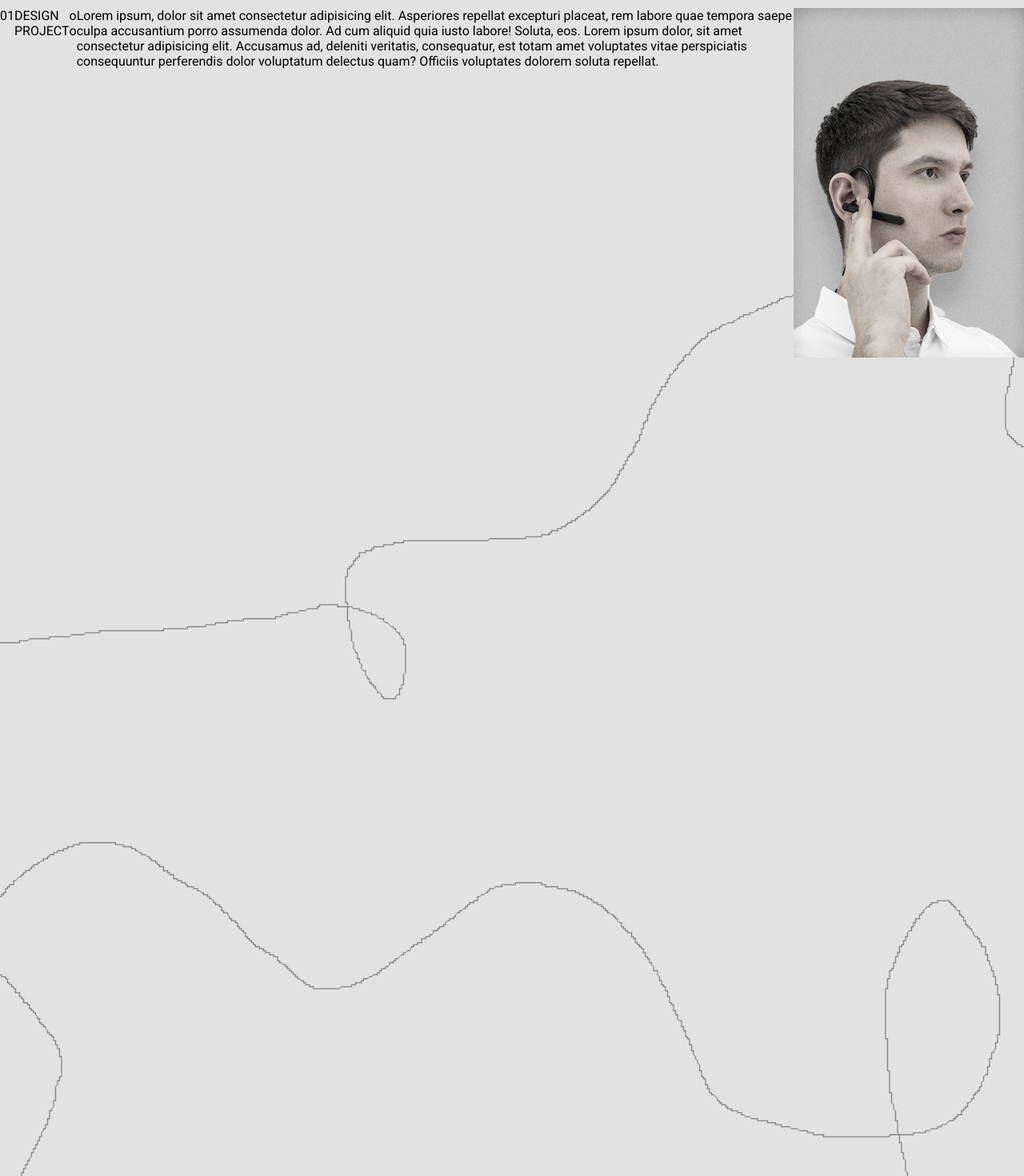
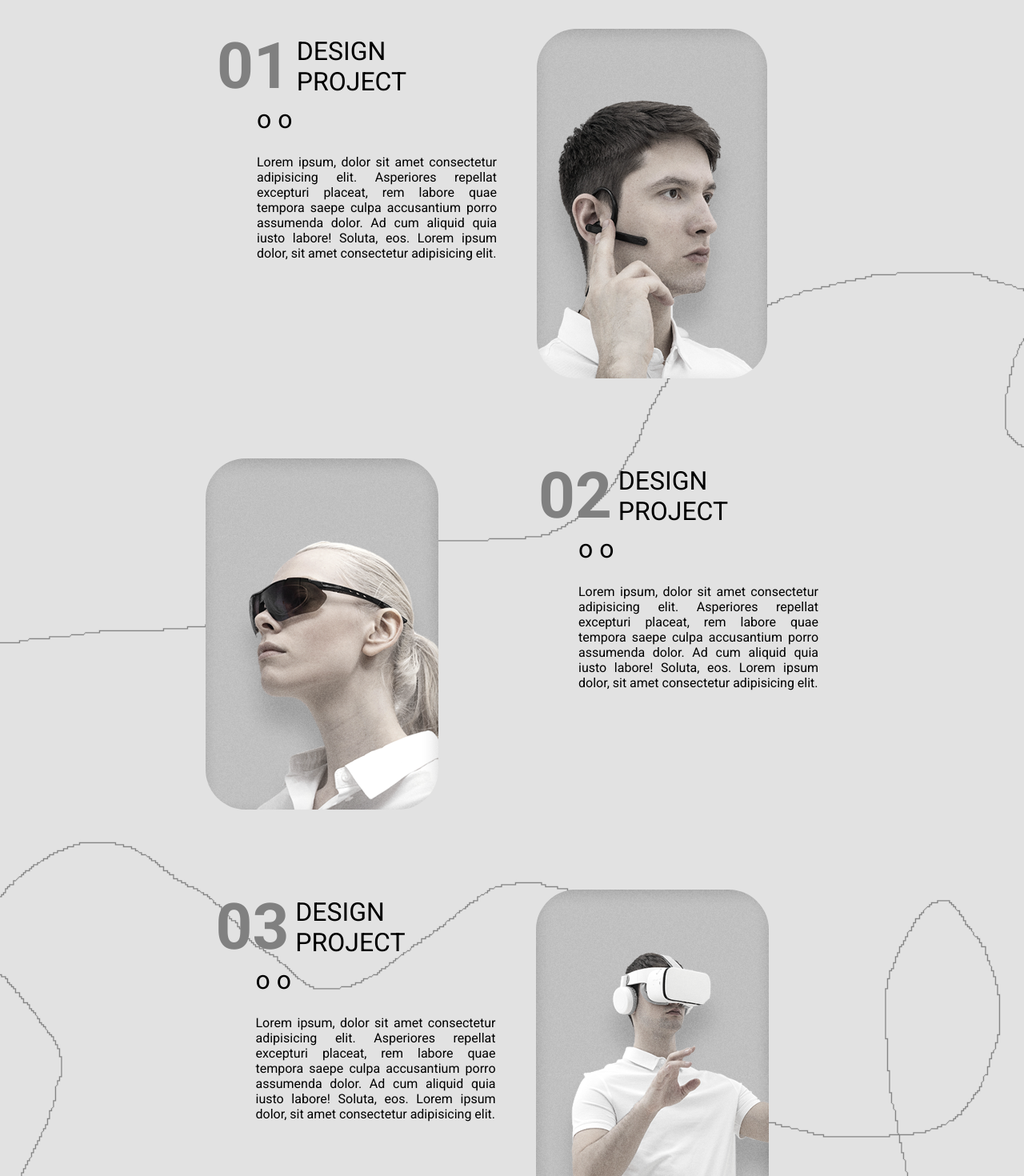
Before and after one commit to Degaullus/PsdProject, a React (Vite) app: page / in a window 1280 px wide. Shown: the part 1040-2510 px from the top of the page at 80% size. Built offline with nearby package versions, Linux system fonts and the light colour scheme; a web font is replaced by a local one.

Commit message:
finished collaborations section

```diff
--- a/src/components/Collaborations.jsx
+++ b/src/components/Collaborations.jsx
@@ -3,27 +3,60 @@ import styles from "./Collaborations.module.css";
 export default function Collaborations() {
   return (
     <div className={styles.background}>
-      <div className="megaContainer">
+      <div className={styles.megaContainer}>
         <h1 className={styles.header}>Collaborations</h1>
 
-        <div className={styles.container01}>
-          <p className="text1">01</p>
-          <p className="text2">DESIGN PROJECT</p>
-          <p className="kreise">o o</p>
-          <p>
-            Lorem ipsum, dolor sit amet consectetur adipisicing elit. Asperiores
-            repellat excepturi placeat, rem labore quae tempora saepe culpa
-            accusantium porro assumenda dolor. Ad cum aliquid quia iusto labore!
-            Soluta, eos. Lorem ipsum dolor, sit amet consectetur adipisicing
-            elit. Accusamus ad, deleniti veritatis, consequatur, est totam amet
-            voluptates vitae perspiciatis consequuntur perferendis dolor
-            voluptatum delectus quam? Officiis voluptates dolorem soluta
-            repellat.
-          </p>
+        <div className={`${styles.container} ${styles.containerLeft}`}>
+          <div className={styles.textContainer}>
+            <div className={styles.containerHeader}>
+              <p className={styles.text1}>01</p>
+              <p className={styles.text2}>DESIGN PROJECT</p>
+            </div>
+            <p className={styles.kreise}>o o</p>
+            <p className={styles.text3}>
+              Lorem ipsum, dolor sit amet consectetur adipisicing elit.
+              Asperiores repellat excepturi placeat, rem labore quae tempora
+              saepe culpa accusantium porro assumenda dolor. Ad cum aliquid quia
+              iusto labore! Soluta, eos. Lorem ipsum dolor, sit amet consectetur
+              adipisicing elit.
+            </p>
+          </div>
           <img src="../public/Collaborations1.png" alt="" />
         </div>
-        <div className={styles.container02}></div>
-        <div className={styles.container03}></div>
+        <div className={`${styles.container} ${styles.containerRight}`}>
+          <div className={styles.textContainer}>
+            <div className={styles.containerHeader}>
+              <p className={styles.text1}>02</p>
+              <p className={styles.text2}>DESIGN PROJECT</p>
+            </div>
+            <p className={styles.kreise}>o o</p>
+            <p className={styles.text3}>
+              Lorem ipsum, dolor sit amet consectetur adipisicing elit.
+              Asperiores repellat excepturi placeat, rem labore quae tempora
+              saepe culpa accusantium porro assumenda dolor. Ad cum aliquid quia
+              iusto labore! Soluta, eos. Lorem ipsum dolor, sit amet consectetur
+              adipisicing elit.
+            </p>
+          </div>
+          <img src="../public/Collaborations2.png" alt="" />
+        </div>
+        <div className={`${styles.container}`}>
+          <div className={styles.textContainer}>
+            <div className={styles.containerHeader}>
+              <p className={styles.text1}>03</p>
+              <p className={styles.text2}>DESIGN PROJECT</p>
+            </div>
+            <p className={styles.kreise}>o o</p>
+            <p className={styles.text3}>
+              Lorem ipsum, dolor sit amet consectetur adipisicing elit.
+              Asperiores repellat excepturi placeat, rem labore quae tempora
+              saepe culpa accusantium porro assumenda dolor. Ad cum aliquid quia
+              iusto labore! Soluta, eos. Lorem ipsum dolor, sit amet consectetur
+              adipisicing elit.
+            </p>
+          </div>
+          <img src="../public/Collaborations3.png" alt="" />
+        </div>
       </div>
     </div>
   );
--- a/src/components/Collaborations.module.css
+++ b/src/components/Collaborations.module.css
@@ -8,32 +8,59 @@
   width: auto;
 }
 
-.megaContainer {
-}
-
 .header {
   display: flex;
   justify-content: center;
-  font-size: 7rem;
+  font-size: 6rem;
   margin-top: 15rem;
+  text-transform: uppercase;
+  margin-bottom: 50px;
 }
 
-.container01 {
+.container {
   display: flex;
+  width: 1000px;
   justify-content: center;
+  gap: 50px;
+  margin-bottom: 100px;
 }
 
-.container02 {
+.containerRight {
+  flex-direction: row-reverse;
 }
 
-.container03 {
+.container img {
+  border-radius: 50px;
+}
+
+.containerHeader {
+  display: flex;
+  align-items: center;
+  gap: 8px;
+  margin-left: -50px;
+}
+
+.containerRight img {
+  margin-right: 125px;
 }
 
 .text1 {
+  font-size: 5rem;
+  font-weight: 700;
+  color: grey;
 }
 
 .text2 {
+  font-size: 2rem;
+  width: 100px;
+}
+
+.text3 {
+  width: 300px;
+  margin-top: 25px;
+  text-align: justify;
 }
 
 .kreise {
+  font-size: 2rem;
 }
```
